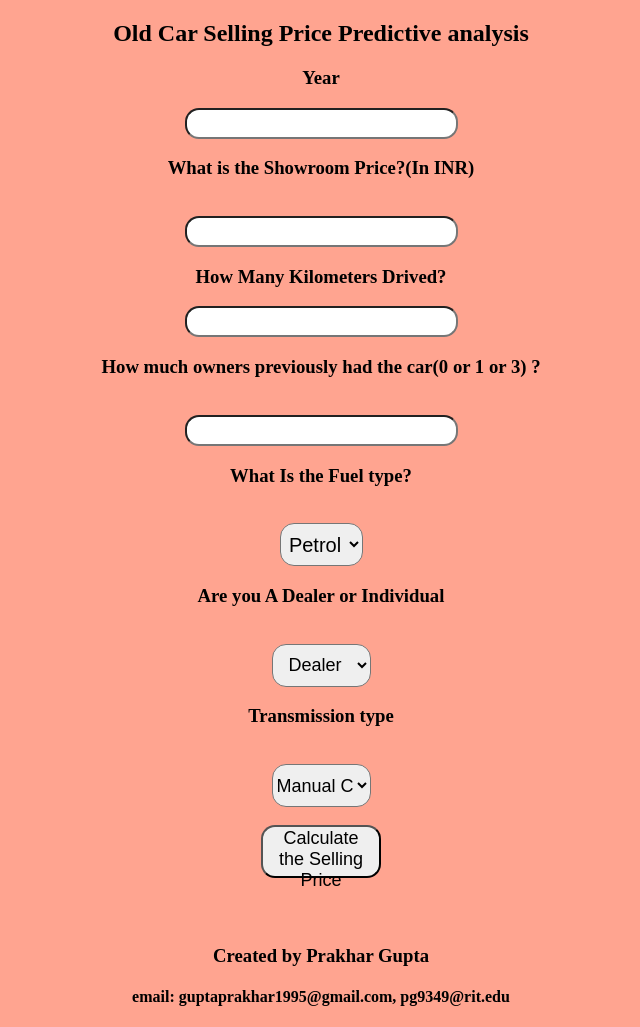
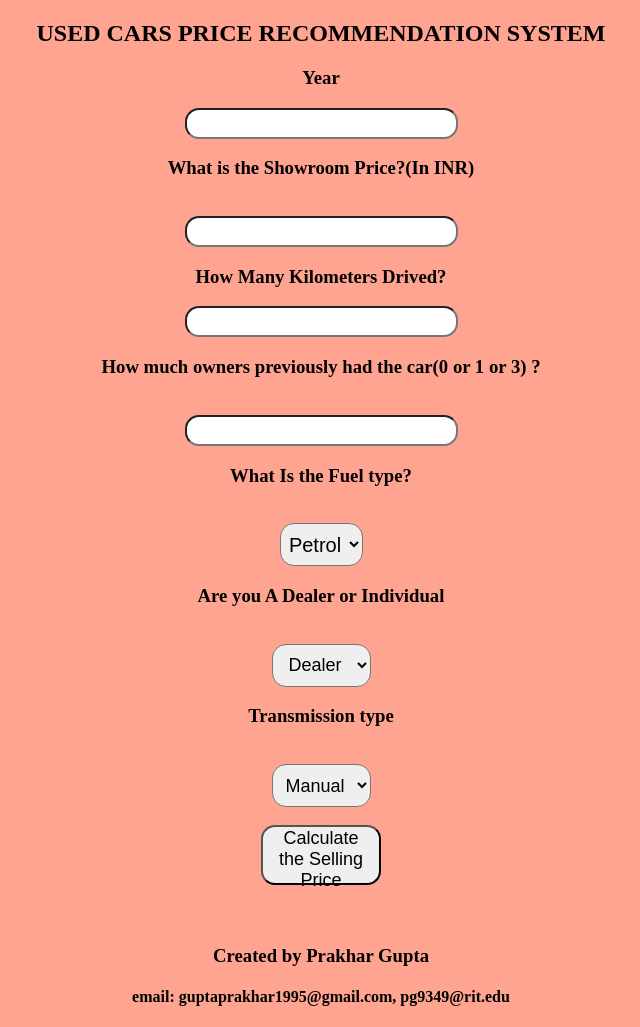
Before and after one commit to iamprakhargupta/oldcar, a Flask app: page / in a window 1280 px wide. Shown: the whole page, without its empty margins (319-959 px from the left). Run offline with Flask 2, Linux system fonts and the light colour scheme; parts of the project's set-up code (start-up, migrations or seed data) failed here and were passed over.

Commit message:
Update index.html

```diff
--- a/templates/index.html
+++ b/templates/index.html
@@ -12,7 +12,7 @@
     <div style="color:black">
         <form action="{{ url_for('predict')}}" method="post">
 
-            <h2>Old Car Selling Price Predictive analysis</h2>
+            <h2>USED CARS PRICE RECOMMENDATION SYSTEM</h2>
             <h3>Year</h3>
             <input id="first" name="Year" type="number ">
             <h3>What is the Showroom Price?(In INR)</h3><br><input id="second" name="Present_Price" required="required">
@@ -28,8 +28,8 @@
                 <option value="Individual">Individual</option>
             </select>
             <h3>Transmission type</h3><br><select name="Transmission_Mannual" id="research" required="required">
-                <option value="Mannual">Manual Car</option>
-                <option value="Automatic">Automatic Car</option>
+                <option value="Mannual">Manual</option>
+                <option value="Automatic">Automatic</option>
             </select>
             <br><br><button id="sub" type="submit ">Calculate the Selling Price</button>
             <br>
@@ -59,7 +59,7 @@
 
         #research {
             font-size: 18px;
-            width: 100px;
+            width: 120px;
             height: 23px;
             top: 23px;
         }
@@ -120,7 +120,7 @@
 
         #sub {
             width: 120px;
-            height: 53px;
+            height: 60px;
             text-align: center;
             border-radius: 14px;
             font-size: 18px;
```
